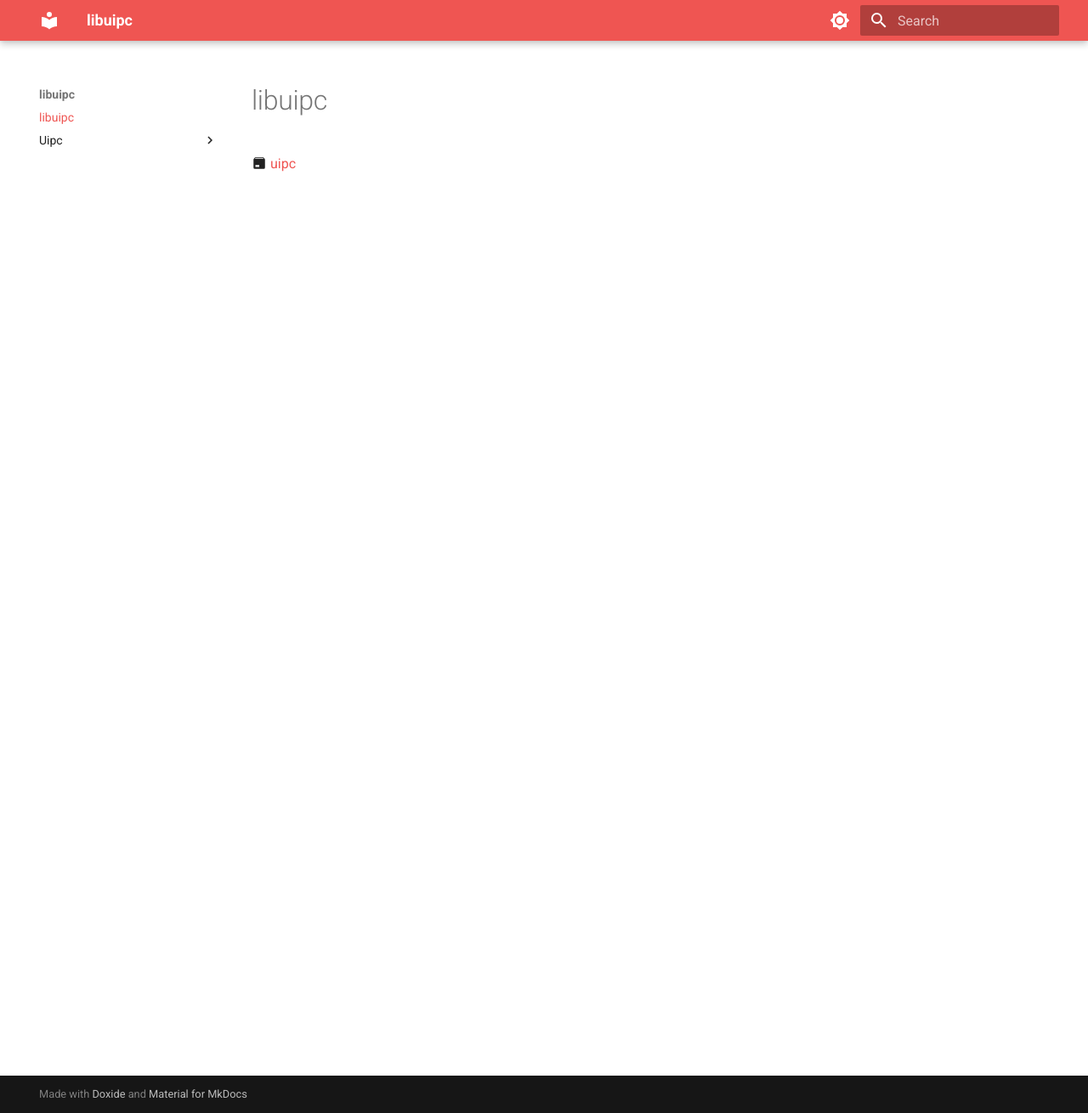
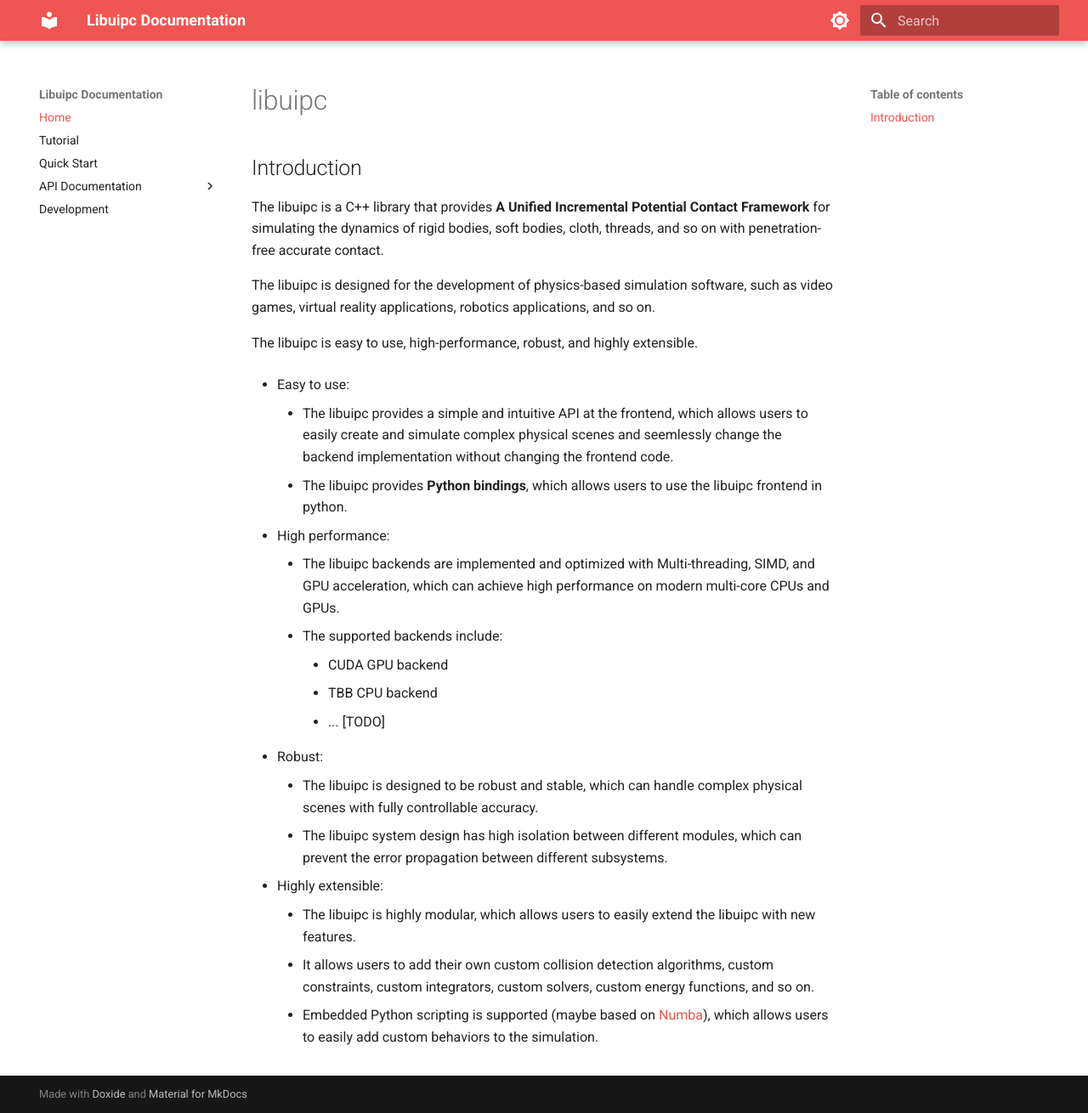
Before and after one commit to star-hengxing/libuipc, an MkDocs documentation site: the page built from docs/index.md, in a window 1280 px wide and 1310 px high. Shown: the whole window at 85% size. Built offline with MkDocs 1.6.1 and Material for MkDocs 9.7.7, drawn with Linux system fonts in a browser that asks for light colours.

Commit message:
improve docs

```diff
--- /dev/null
+++ b/docs/SUMMARY.md
@@ -0,0 +1,5 @@
+* [Home](index.md)
+* [Tutorial](tutorial/index.md)
+  * [Quick Start](tutorial/quick_start.md)
+* [API Documentation](api_docs/)
+* [Development](development/index.md)
--- a/docs/index.md
+++ b/docs/index.md
@@ -1,13 +1,28 @@
----
-title: libuipc
-description:
-generator: doxide
----
-
-
 # libuipc
 
+## Introduction
+The libuipc is a C++ library that provides **A Unified Incremental Potential Contact Framework** for simulating the dynamics of rigid bodies, soft bodies, cloth, threads, and so on with penetration-free accurate contact.
 
+The libuipc is designed for the development of physics-based simulation software, such as video games, virtual reality applications, robotics applications, and so on.
 
-:material-package: [uipc](uipc/index.md)
-:
+The libuipc is easy to use, high-performance, robust, and highly extensible.
+
+- Easy to use:
+    - The libuipc provides a simple and intuitive API at the frontend, which allows users to easily create and simulate complex physical scenes and seemlessly change the backend implementation without changing the frontend code.
+    - The libuipc provides **Python bindings**, which allows users to use the libuipc frontend in python.
+
+- High performance:
+    - The libuipc backends are implemented and optimized with Multi-threading, SIMD, and GPU acceleration, which can achieve high performance on modern multi-core CPUs and GPUs.
+    - The supported backends include:
+        - CUDA GPU backend
+        - TBB CPU backend
+        - ... [TODO]
+
+- Robust:
+    - The libuipc is designed to be robust and stable, which can handle complex physical scenes with fully controllable accuracy.
+    - The libuipc system design has high isolation between different modules, which can prevent the error propagation between different subsystems.
+
+- Highly extensible:
+    - The libuipc is highly modular, which allows users to easily extend the libuipc with new features.
+    - It allows users to add their own custom collision detection algorithms, custom constraints, custom integrators, custom solvers, custom energy functions, and so on.
+    - Embedded Python scripting is supported (maybe based on [Numba](https://numba.pydata.org/)), which allows users to easily add custom behaviors to the simulation.
--- /dev/null
+++ b/docs/tutorial/index.md
@@ -0,0 +1 @@
+# Quick Start
--- a/mkdocs.yaml
+++ b/mkdocs.yaml
@@ -1,4 +1,4 @@
-site_name: libuipc
+site_name: Libuipc Documentation
 site_description:
 theme:
   name: material
@@ -35,6 +35,8 @@ markdown_extensions:
       emoji_generator: !!python/name:material.extensions.emoji.to_svg
 plugins:
   - search
+  - literate-nav:
+      nav_file: SUMMARY.md
 extra_css:
   - stylesheets/doxide.css
 extra_javascript:
```
Also changed, not shown: README.md (+2 -2 lines), docs/api_docs/index.md (added, +13 -0 lines), docs/api_docs/uipc/geometry/SimplicialComplex/index.md (added, +122 -0 lines), docs/api_docs/uipc/geometry/SimplicialComplexAttributes/index.md (renamed from docs/uipc/geometry/SimplicialComplexAttributes/index.md, +1 -1 lines), docs/uipc/geometry/SimplicialComplex/index.md (deleted, +0 -60 lines), doxide.yaml (+4 -3 lines), docs/api_docs/uipc/geometry/index.md (renamed from docs/uipc/geometry/index.md), docs/api_docs/uipc/index.md (renamed from docs/uipc/index.md), docs/development/index.md (added), docs/tutorial/quick_start.md (added), 5 other files.
